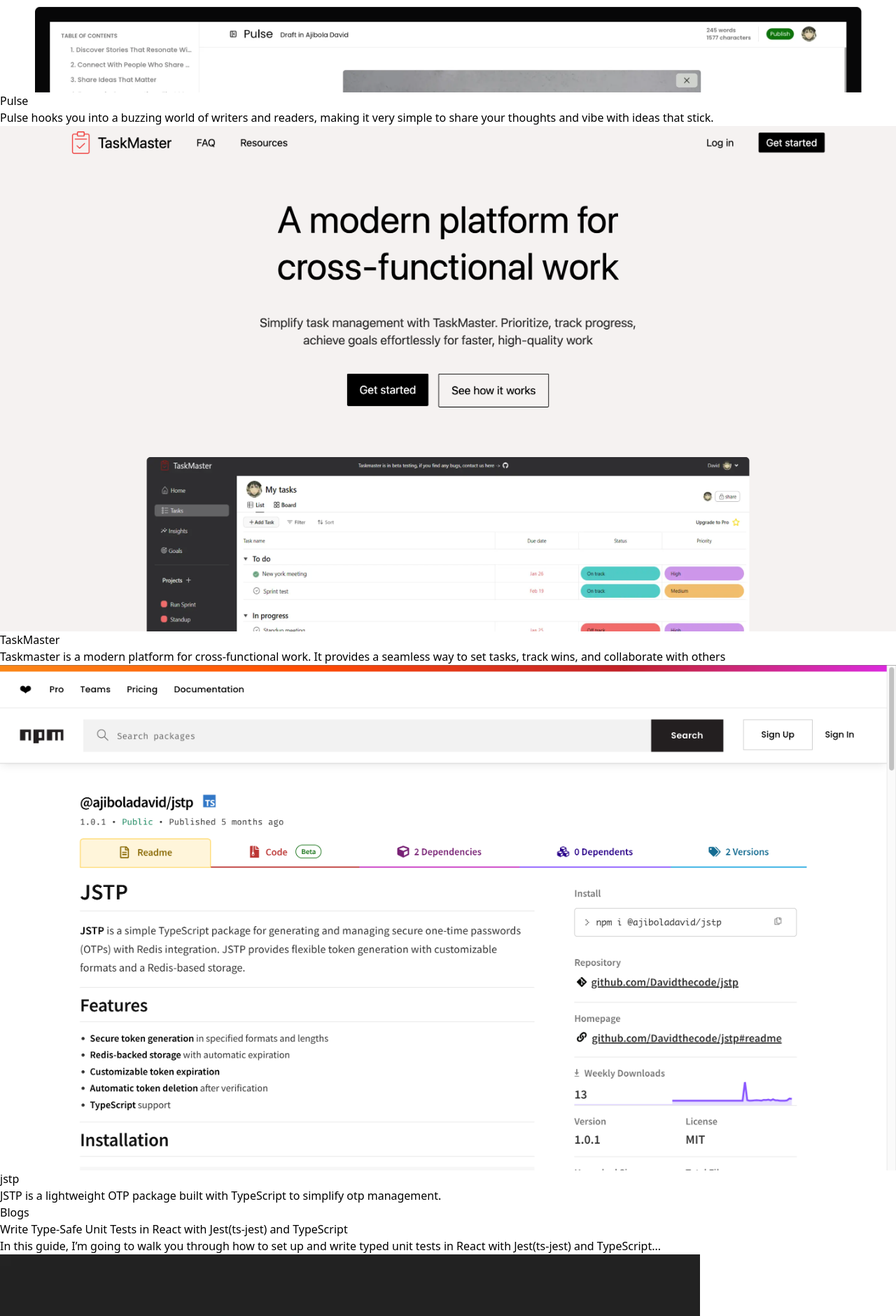
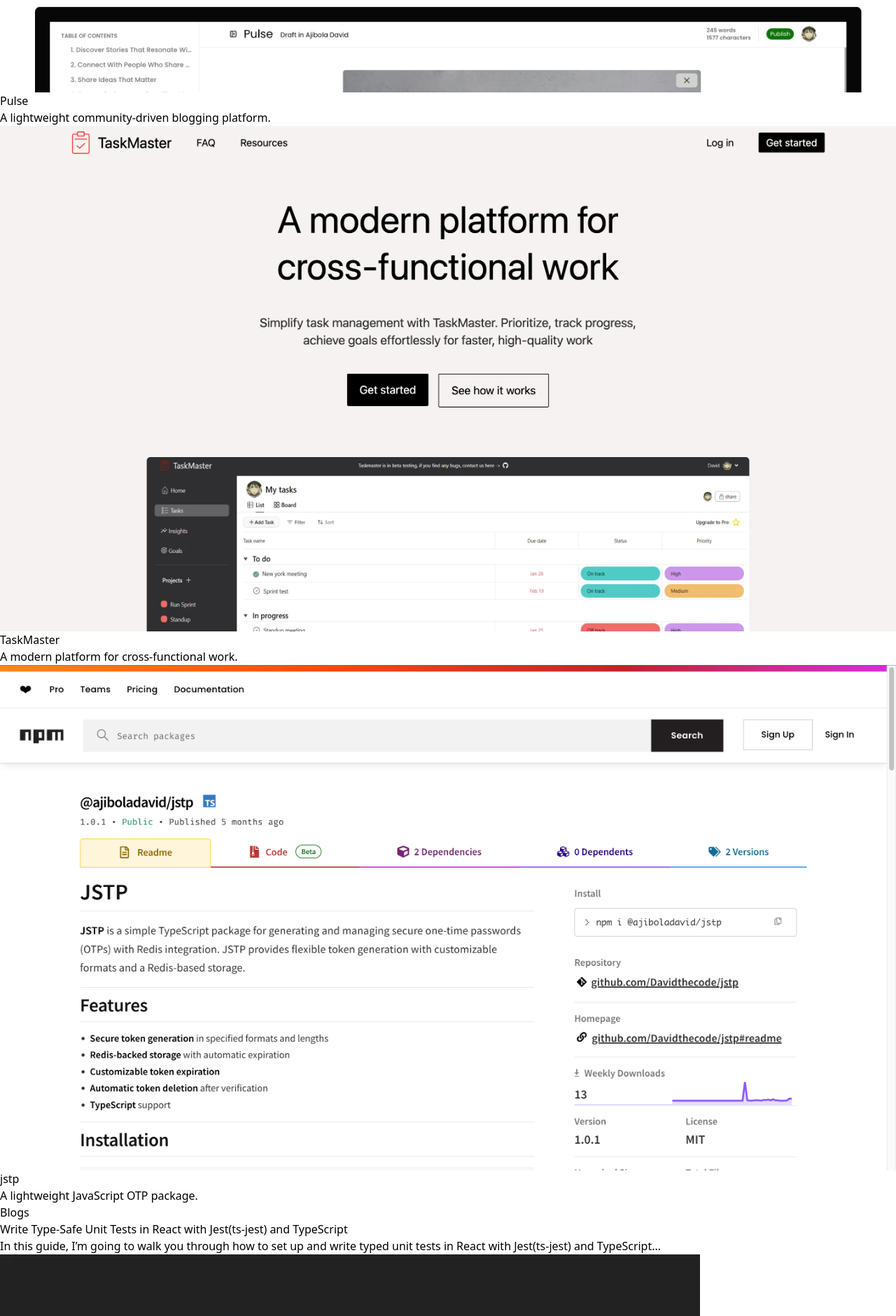
Before and after one commit to Davidthecode/Portfolio, a React (Vite) app: page / in a window 1280 px wide. Shown: the part 965-2845 px from the top of the page at 70% size. Built offline with nearby package versions, Linux system fonts and the light colour scheme.

Commit message:
made changes

```diff
--- a/src/components/header.tsx
+++ b/src/components/header.tsx
@@ -4,14 +4,14 @@
   return (
     <div className="flex items-center justify-between">
       <div className="flex flex-col space-y-2">
-        <h1 className="text-6xl font-bold">Hi, I'm David</h1>
-        <p className="text-xl opacity-70">Thinker + Developer + Creative.</p>
+        <h1 className="text-4xl font-bold">Hi, I'm David</h1>
+        <p className="text-md opacity-70">Thinker + Developer + Creative.</p>
       </div>
       <div>
         <img
           src={animeImage}
           alt="animeImage"
-          className="w-14 h-14 sm:w-20 sm:h-20 rounded-full object-cover"
+          className="w-12 h-12 sm:w-20 sm:h-20 rounded-full object-cover"
         />
       </div>
     </div>
--- a/src/components/main.tsx
+++ b/src/components/main.tsx
@@ -29,13 +29,13 @@
             <section className="flex flex-col gap-6 mt-16">
                 <div className="flex flex-col items-center space-y-2">
                     <p className="bg-black text-white w-fit rounded-md py-1 px-3 text-sm">My Projects</p>
-                    <h1 className="text-5xl font-bold text-center">Check out my latest work</h1>
-                    <p className="text-center text-xl opacity-50">I've worked on a variety of projects, from simple websites to complex web applications. Here are a few of my favorites.</p>
+                    <h1 className="text-4xl font-bold text-center">Check out my latest work</h1>
+                    <p className="text-center text-lg opacity-50">I've worked on a variety of projects, from simple websites to complex web applications. Here are a few of my favorites.</p>
                 </div>
                 <div className="flex flex-col justify-center flex-wrap gap-4 sm:gap-3 sm:flex-row items-center opacity-80 mt-3">
                     {projects.map((project) => (
                         <article
-                            className="group flex flex-col gap-2 border border-gray-300 border-opacity-70 hover:shadow-sm px-4 py-3 rounded-md w-full sm:w-[49%] h-fit sm:h-[18rem]"
+                            className="group flex flex-col gap-2 border border-gray-300 border-opacity-70 hover:shadow-sm px-4 py-3 rounded-md w-full sm:w-[49%] h-fit sm:h-[17rem]"
                             key={project.link}
                         >
                             <a href={project.link} target="_blank" rel="noopener noreferrer">
@@ -46,7 +46,7 @@
                                         className="rounded-md w-full h-[30%] sm:h-[60%] object-cover"
                                     />
                                     <h3 className="font-medium mt-3">{project.title}</h3>
-                                    <p className="text-xs opacity-70 mt-2">{project.about}</p>
+                                    <p className="text-sm opacity-70 mt-2">{project.about}</p>
                                 </div>
                             </a>
                         </article>
@@ -86,9 +86,9 @@
             {/* Skills */}
             <section className="text-xl font-semibold mt-8 flex flex-col space-y-2">
                 <h2>Skills</h2>
-                <div className="flex flex-wrap items-center gap-2">
+                <div className="flex flex-wrap items-center gap-[6px]">
                     {skills.map((skill) => (
-                        <div className="py-[1px] px-[10px] rounded-md bg-black text-white text-[11px] w-fit text-opacity-">
+                        <div className="py-[1px] px-[10px] font-light rounded-3xl bg-[#F4F4F5] text-black text-[11px] w-fit">
                             {skill}
                         </div>
                     ))}
@@ -99,8 +99,8 @@
             <section className="flex flex-col gap-4 mt-20">
                 <div className="flex flex-col items-center space-y-2">
                     <p className="bg-black text-white w-fit rounded-md py-1 px-3 text-sm">Contact</p>
-                    <h1 className="text-5xl font-bold text-center">Get in Touch</h1>
-                    <p className="text-center text-xl opacity-50">
+                    <h1 className="text-4xl font-bold text-center">Get in Touch</h1>
+                    <p className="text-center text-lg opacity-50">
                         Want to chat? Shoot me a dm
                         <span className="hover:underline text-[#6161FF] hover:text-[#3B82F6] mx-2">
                             <a href="https://twitter.com/DavidAjibola_" target="_blank" rel="noopener noreferrer">
--- a/src/data/index.ts
+++ b/src/data/index.ts
@@ -8,19 +8,19 @@
 export const projects = [
   {
     title: "Pulse",
-    about: "Pulse hooks you into a buzzing world of writers and readers, making it very simple to share your thoughts and vibe with ideas that stick.",
+    about: "A lightweight community-driven blogging platform.",
     image: pulseImage,
     link: "https://pulse-blog.vercel.app"
   },
   {
     title: "TaskMaster",
-    about: "Taskmaster is a modern platform for cross-functional work. It provides a seamless way to set tasks, track wins, and collaborate with others",
+    about: "A modern platform for cross-functional work.",
     image: TaskmasterImage,
     link: "https://taskmaster-pm.vercel.app"
   },
   {
     title: "jstp",
-    about: "JSTP is a lightweight OTP package built with TypeScript to simplify otp management.",
+    about: "A lightweight JavaScript OTP package.",
     image: jstpimage,
     link: "https://www.npmjs.com/package/@ajiboladavid/jstp"
   }
```
